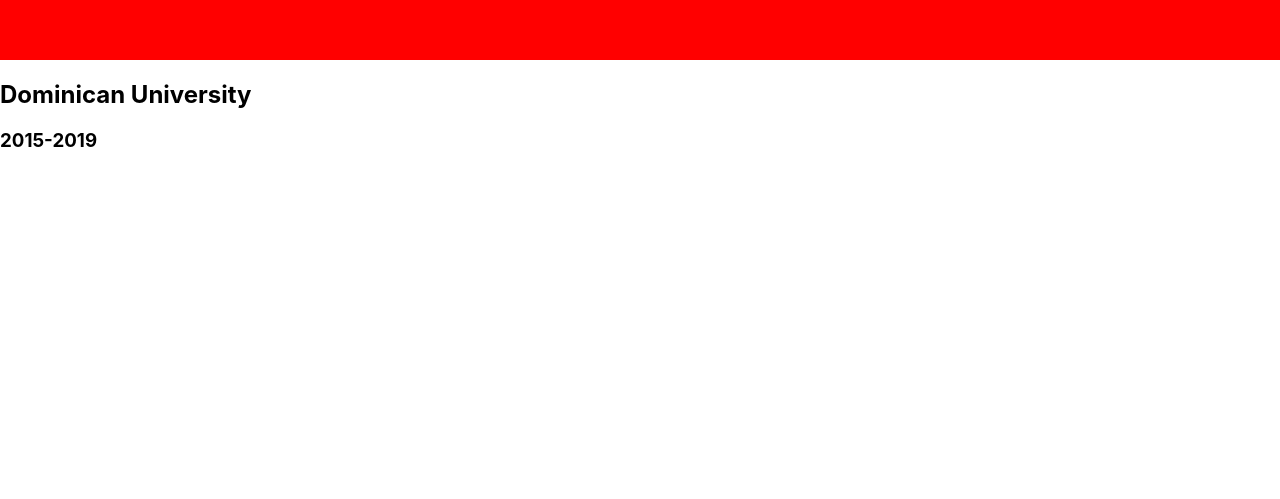
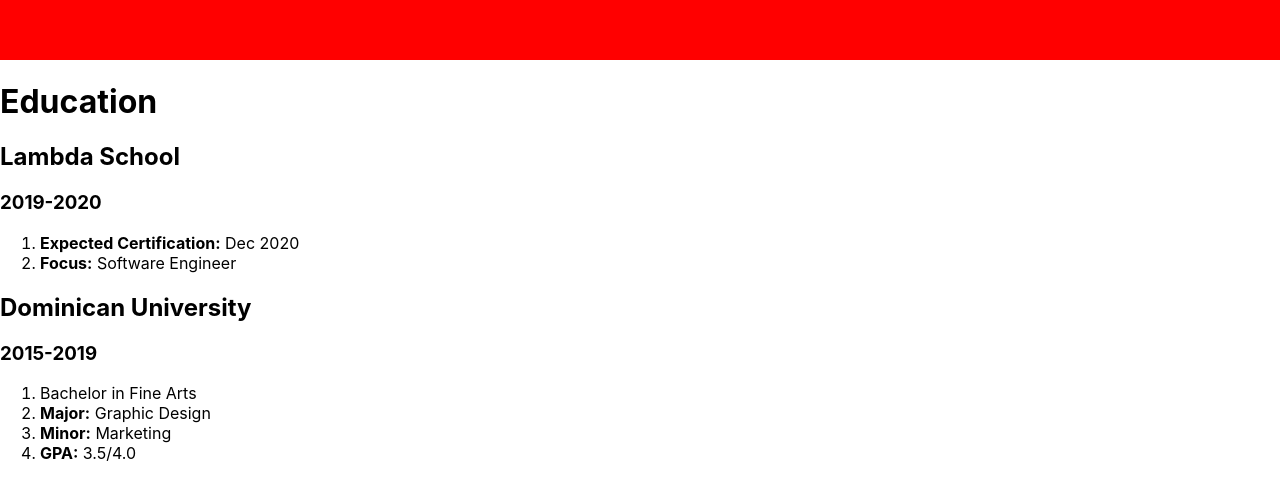
Before and after one commit to raudelf/my-portfolio, a React (Create React App) app: page / in a window 1280 px wide. Shown: the part 781-1280 px from the top of the page. Built offline with nearby package versions, Linux system fonts and the light colour scheme.

Commit message:
Finished laying out my educationg section info

```diff
--- a/src/components/Education.js
+++ b/src/components/Education.js
@@ -3,9 +3,30 @@ import React from 'react';
 const Education = () => {
     return (
         <div className='educationContainer' id='education'>
+            <div className='sectionHeadline'>
+                <h1>Education</h1>
+            </div>
+            <section className='lambdaEDU'>
+                <div className='title eduTitle'>
+                    <h2>Lambda School</h2>
+                    <h3>2019-2020</h3>
+                </div>
+                <ol className='summary'>
+                    <li><strong>Expected Certification:</strong> Dec 2020</li>
+                    <li><strong>Focus:</strong> Software Engineer</li>
+                </ol>
+            </section>
             <section className='domEDU'>
-                <h2>Dominican University</h2>
-                <h3>2015-2019</h3>
+                <div className='title eduTitle'>
+                    <h2>Dominican University</h2>
+                    <h3>2015-2019</h3>
+                </div>
+                <ol className='summary'>
+                    <li>Bachelor in Fine Arts</li>
+                    <li><strong>Major:</strong> Graphic Design</li>
+                    <li><strong>Minor:</strong> Marketing</li>
+                    <li><strong>GPA:</strong> 3.5/4.0</li>
+                </ol>
             </section>
         </div>
     )
```
